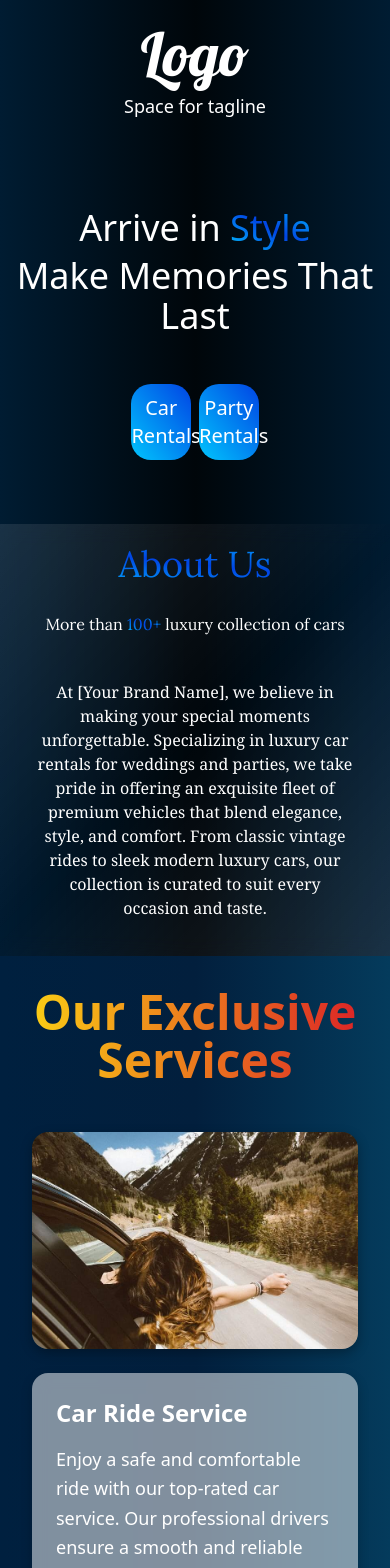
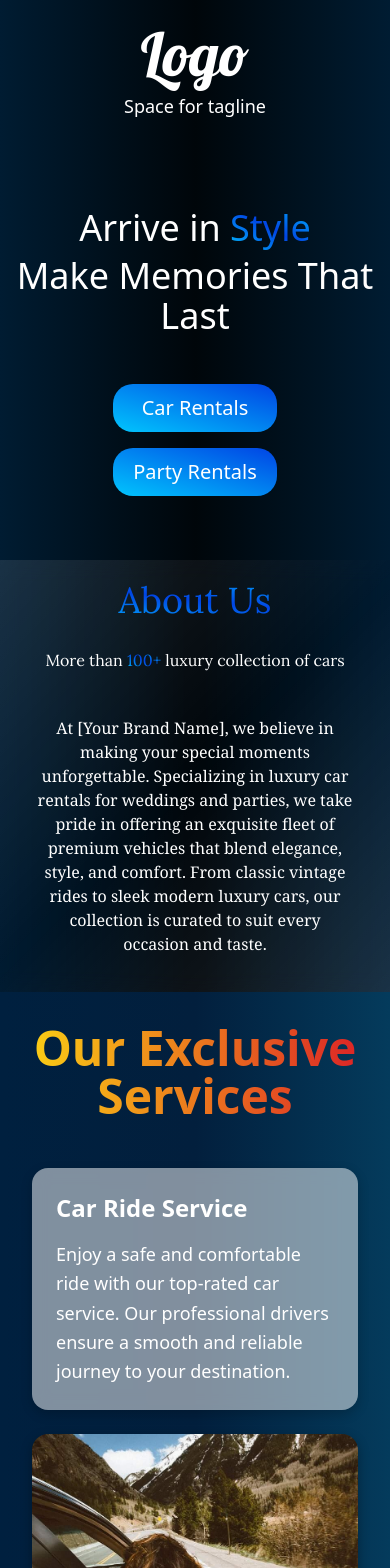
Before and after one commit to Mohit27mk/dynamic_vibe, a React (Create React App) app: page / in a window 390 px wide. Shown: the top 1568 px of the page. Built offline with nearby package versions, Linux system fonts and the light colour scheme.

Commit message:
[Resolved Buttons]
[Revolved buttons, flex-col reverse for services, flex col for short screen buttons]

```diff
--- a/src/components/HomeIntro/HomeIntro.jsx
+++ b/src/components/HomeIntro/HomeIntro.jsx
@@ -14,9 +14,9 @@ const HomeIntro = () => {
                 <p className='m-2'>Arrive in <span className="text-gradient">Style</span></p>
                 <p>Make Memories That Last</p>
             </div>
-            <div className="w-11/12 flex justify-center m-auto lg:gap-8 gap-2">
-                <button className="btn bg-button-bg w-1/6 h-min" onClick={()=> navigate("/carrentals")}><span className="lg:text-2xl text-xl">Car Rentals</span></button>
-                <button className="btn bg-button-bg w-1/6 h-min" onClick={()=> navigate("/partyrentals")}><span className="lg:text-2xl text-xl">Party Rentals</span></button>
+            <div className="flex justify-center m-auto lg:gap-8 gap-4 md:flex-row flex-col">
+                <button className="btn bg-button-bg" onClick={()=> navigate("/carrentals")}><span className="lg:text-2xl text-xl">Car Rentals</span></button>
+                <button className="btn bg-button-bg" onClick={()=> navigate("/partyrentals")}><span className="lg:text-2xl text-xl">Party Rentals</span></button>
             </div>
 
         </section>
--- a/src/components/HomeIntro/homeIntro.css
+++ b/src/components/HomeIntro/homeIntro.css
@@ -1,8 +1,9 @@
 .btn{
     background: linear-gradient(to top right, #01C5FD, #0144E4);
+    padding: 10px;
     border-radius: 20px;
-    padding-top: 10px;
-    padding-bottom: 10px;
+    padding-right: 20px;
+    padding-left: 20px;
     color: white;
 }
 
--- a/src/components/Services/Services.jsx
+++ b/src/components/Services/Services.jsx
@@ -42,7 +42,7 @@ const Services = () => {
       </div>
 
 
-      <div className="service-container flex flex-col md:flex-row items-center justify-center gap-6 mb-12">
+      <div className="service-container flex flex-col-reverse md:flex-row items-center justify-center gap-6 mb-12">
         <div
           ref={carImageRef}
           className={`image-container w-full md:w-1/3 transition-all duration-500 ${isCarImageVisible ? 'opacity-100 scale-100' : 'opacity-40 scale-95'}`}
```
Also changed, not shown: 5 other files (tests, documents, lock files or other folders).
